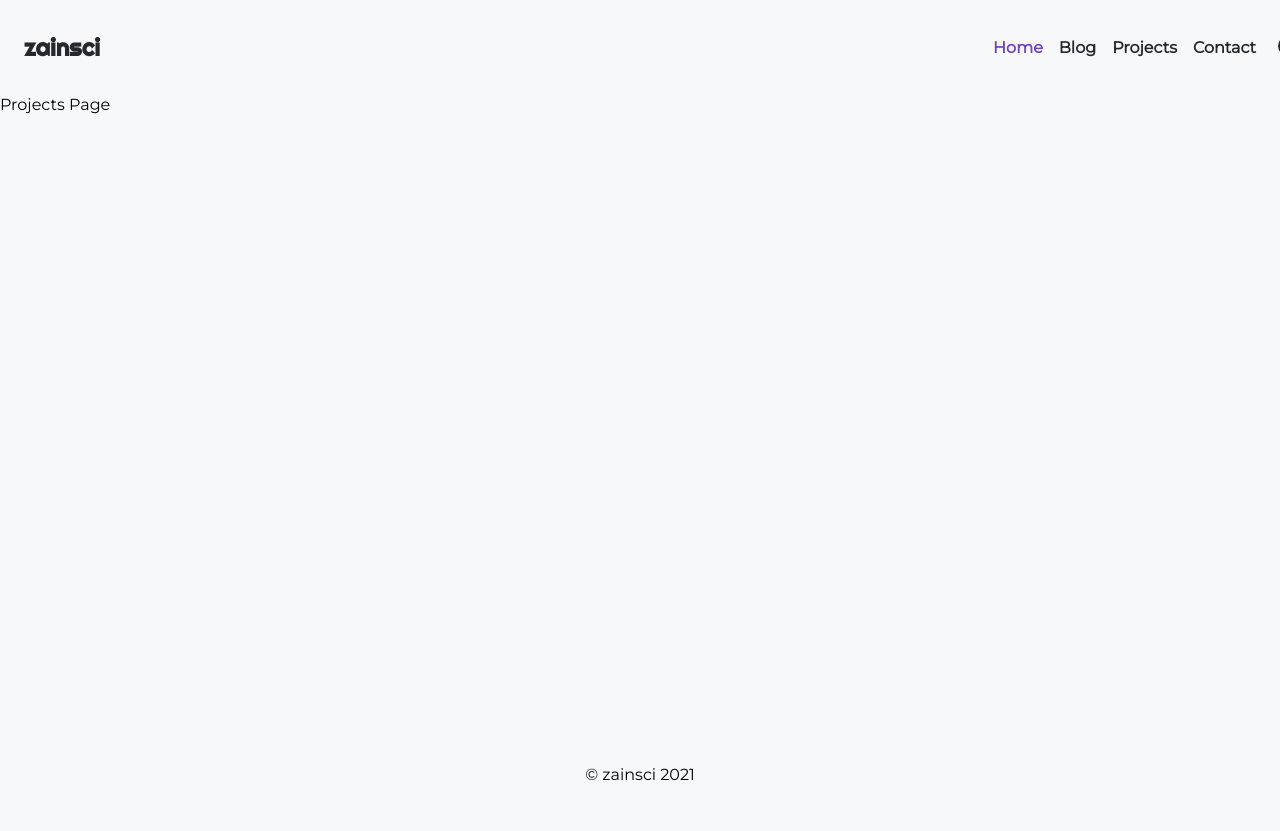
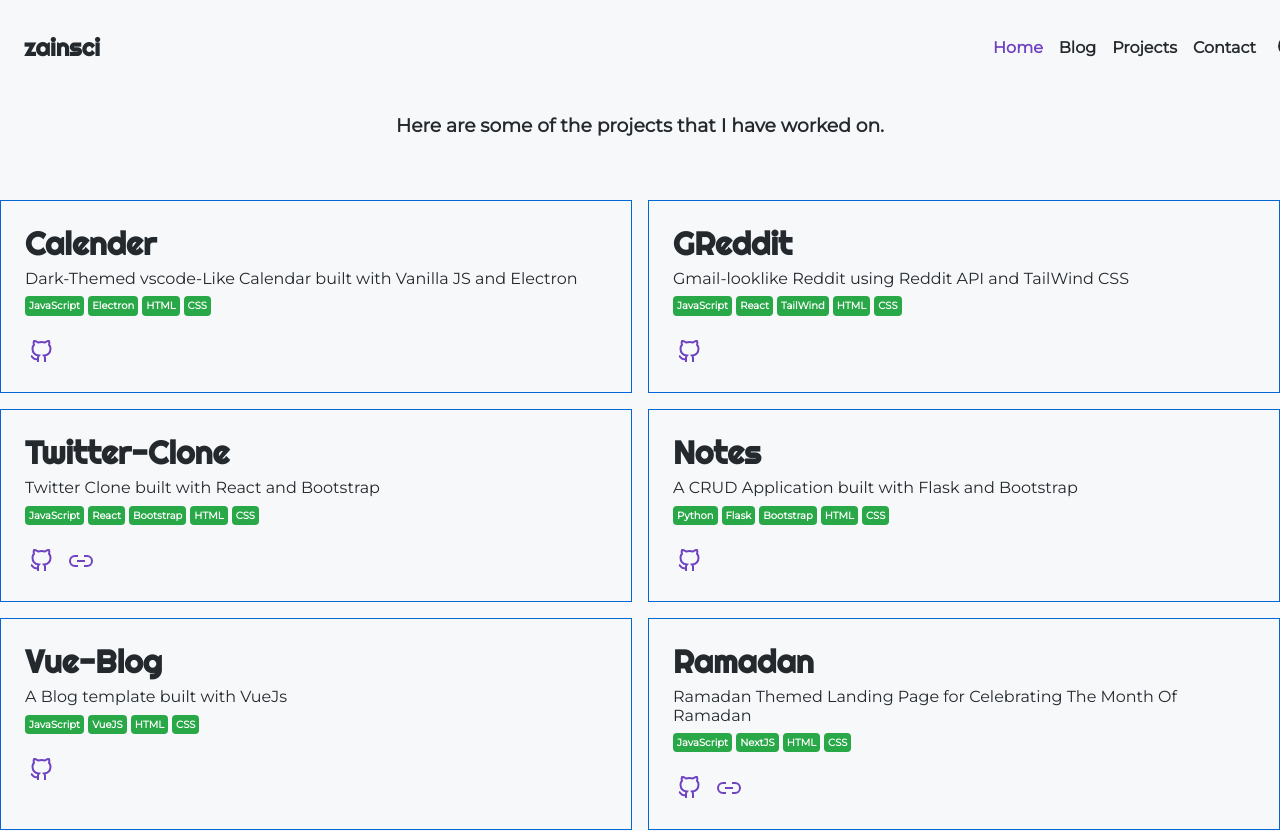
Before and after one commit to zainsci/zainsci.dev, a Next.js app: page /projects in a window 1280 px wide. Shown: the top 831 px of the page. Before the commit the page ends 800 px from the top, so only its background shows below. Built offline with nearby package versions, Linux system fonts and the light colour scheme.

Commit message:
Add Projects Page

```diff
--- a/pages/projects.js
+++ b/pages/projects.js
@@ -1,7 +1,86 @@
+import { useEffect, useState } from "react";
+
 import Layout from "../components/layout";
 
 const Projects = () => {
-  return <Layout title="Projects">Projects Page</Layout>;
+  const [projects, setProjects] = useState([]);
+
+  useEffect(() => {
+    fetch("/assets/data/projects.json")
+      .then((data) => data.json())
+      .then((data) => {
+        setProjects(data);
+      });
+  });
+
+  const githubIcon = (
+    <svg
+      xmlns="http://www.w3.org/2000/svg"
+      width="24"
+      height="24"
+      viewBox="0 0 24 24"
+      fill="none"
+      stroke="currentColor"
+      strokeWidth="2"
+      className="feather feather-github"
+    >
+      <path d="M9 19c-5 1.5-5-2.5-7-3m14 6v-3.87a3.37 3.37 0 0 0-.94-2.61c3.14-.35 6.44-1.54 6.44-7A5.44 5.44 0 0 0 20 4.77 5.07 5.07 0 0 0 19.91 1S18.73.65 16 2.48a13.38 13.38 0 0 0-7 0C6.27.65 5.09 1 5.09 1A5.07 5.07 0 0 0 5 4.77a5.44 5.44 0 0 0-1.5 3.78c0 5.42 3.3 6.61 6.44 7A3.37 3.37 0 0 0 9 18.13V22"></path>
+    </svg>
+  );
+
+  const linkIcon = (
+    <svg
+      xmlns="http://www.w3.org/2000/svg"
+      width="24"
+      height="24"
+      viewBox="0 0 24 24"
+      fill="none"
+      stroke="currentColor"
+      strokeWidth="2"
+      className="feather feather-link-2"
+    >
+      <path d="M15 7h3a5 5 0 0 1 5 5 5 5 0 0 1-5 5h-3m-6 0H6a5 5 0 0 1-5-5 5 5 0 0 1 5-5h3"></path>
+      <line x1="8" y1="12" x2="16" y2="12"></line>
+    </svg>
+  );
+
+  return (
+    <Layout title="Projects">
+      <h3
+        style={{
+          textAlign: "center",
+        }}
+      >
+        Here are some of the projects that I have worked on.
+      </h3>
+      <div className="projects">
+        {projects ? (
+          projects.map((project) => {
+            return (
+              <div className="project" key={project.name}>
+                <h1 className="project__name">{project.name}</h1>
+                <p className="project__description">{project.description}</p>
+                <div className="project__tags">
+                  {project.tags.map((tag) => {
+                    return <div className="project__tag">{tag}</div>;
+                  })}
+                </div>
+                <a className="project__github" href={project.github}>
+                  {githubIcon}
+                </a>
+                {project.site ? (
+                  <a className="project__site" href={project.site}>
+                    {linkIcon}
+                  </a>
+                ) : null}
+              </div>
+            );
+          })
+        ) : (
+          <div></div>
+        )}
+      </div>
+    </Layout>
+  );
 };
-
 export default Projects;
--- /dev/null
+++ b/public/assets/data/projects.json
@@ -0,0 +1,46 @@
+[
+  {
+    "name": "Calender",
+    "description": "Dark-Themed vscode-Like Calendar built with Vanilla JS and Electron",
+    "github": "https://github.com/zainsci/Calendar",
+    "tags": ["JavaScript", "Electron", "HTML", "CSS"]
+  },
+  {
+    "name": "GReddit",
+    "description": "Gmail-looklike Reddit using Reddit API and TailWind CSS",
+    "github": "https://github.com/zainsci/g-reddit",
+    "tags": ["JavaScript", "React", "TailWind", "HTML", "CSS"]
+  },
+  {
+    "name": "Twitter-Clone",
+    "description": "Twitter Clone built with React and Bootstrap",
+    "github": "https://github.com/zainsci/twitter-clone",
+    "site": "nifty-meitner-589854.netlify.app/",
+    "tags": ["JavaScript", "React", "Bootstrap", "HTML", "CSS"]
+  },
+  {
+    "name": "Notes",
+    "description": "A CRUD Application built with Flask and Bootstrap",
+    "github": "https://github.com/zainsci/Notes",
+    "tags": ["Python", "Flask", "Bootstrap", "HTML", "CSS"]
+  },
+  {
+    "name": "Vue-Blog",
+    "description": "A Blog template built with VueJs",
+    "github": "https://github.com/zainsci/vue-blog",
+    "tags": ["JavaScript", "VueJS", "HTML", "CSS"]
+  },
+  {
+    "name": "Ramadan",
+    "description": "Ramadan Themed Landing Page for Celebrating The Month Of Ramadan",
+    "github": "https://github.com/zainsci/ramadan",
+    "site": "zainsci.github.io/ramadan",
+    "tags": ["JavaScript", "NextJS", "HTML", "CSS"]
+  },
+  {
+    "name": "Swarm",
+    "description": "Custom StartPage / NewTab Page with Chrome Extension",
+    "github": "https://github.com/zainsci/swarm",
+    "tags": ["ChromeExtension", "JavaScript", "HTML", "CSS"]
+  }
+]
--- a/styles/main.scss
+++ b/styles/main.scss
@@ -9,6 +9,7 @@
 
 @import "./pages/index";
 @import "./pages/contact";
+@import "./pages/projects";
 
 body,
 html,
--- /dev/null
+++ b/styles/pages/_projects.scss
@@ -0,0 +1,48 @@
+.projects {
+  display: grid;
+  grid-template-columns: 1fr 1fr;
+  gap: 1rem;
+  margin: $spacing8 0;
+}
+
+.project {
+  padding: 1.5rem;
+  border: 1px solid $secondary;
+
+  &__name {
+    font-family: $font-heading;
+    margin: 0;
+  }
+
+  &__description {
+    margin: 0.5rem 0;
+  }
+
+  &__tags {
+    display: flex;
+    justify-content: flex-start;
+    align-items: center;
+    margin-bottom: $spacing4;
+  }
+
+  &__tag {
+    padding: 0.25rem;
+    border-radius: 0.25rem;
+    font-size: 10px;
+    font-weight: 600;
+    background-color: $success;
+    color: white;
+    margin-bottom: 0.5rem;
+  }
+
+  &__tag + &__tag {
+    margin-left: 0.25rem;
+  }
+
+  &__github,
+  &__site {
+    padding: 0.25rem;
+    margin-right: $spacing2;
+    color: $primary;
+  }
+}
--- a/styles/utils/_vars.scss
+++ b/styles/utils/_vars.scss
@@ -21,5 +21,6 @@ $font-text: "Montserrat", sans-serif;
 
 $primary: var(--purple);
 $secondary: var(--blue);
+$success: var(--green);
 $background: var(--background);
 $text: var(--dark);
```
